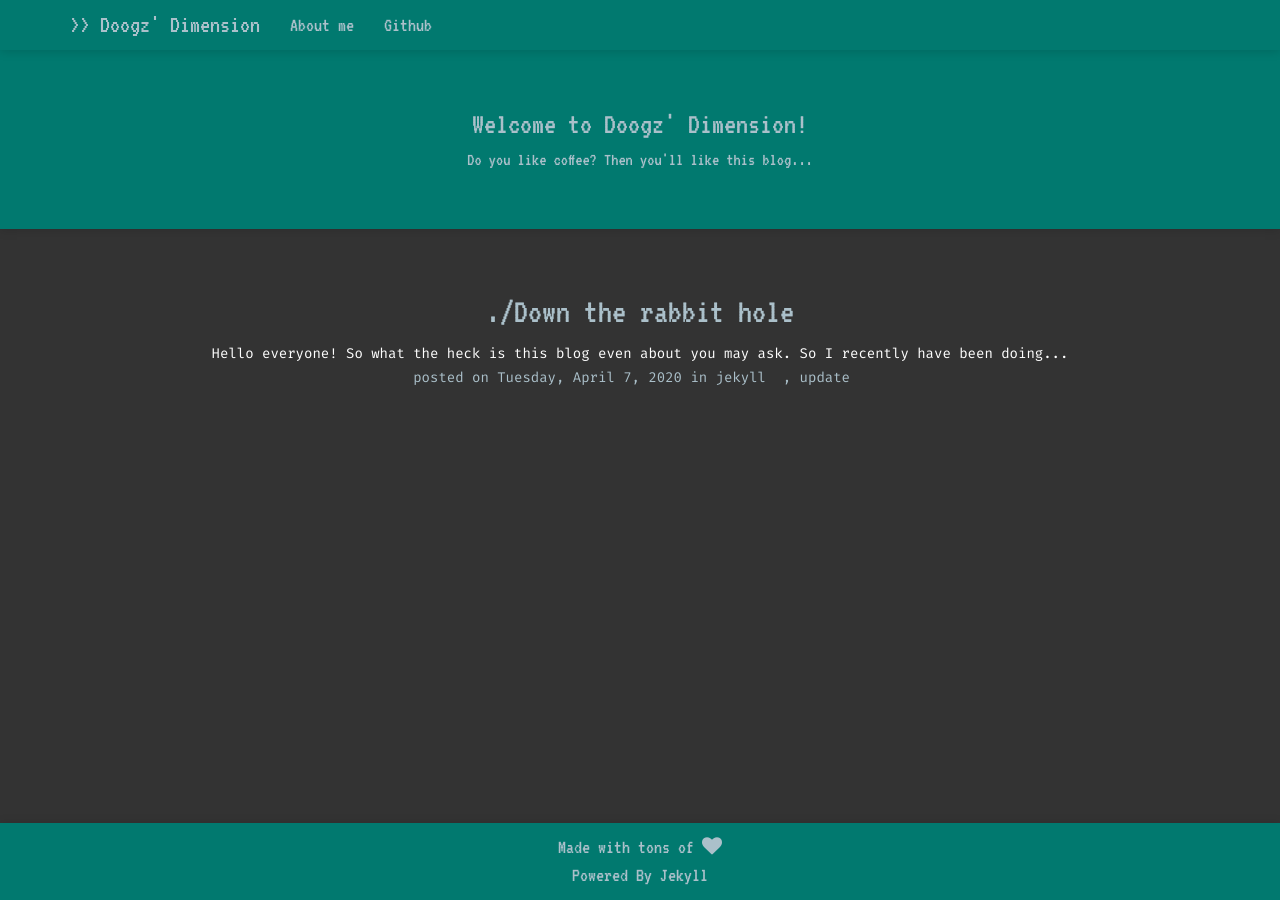
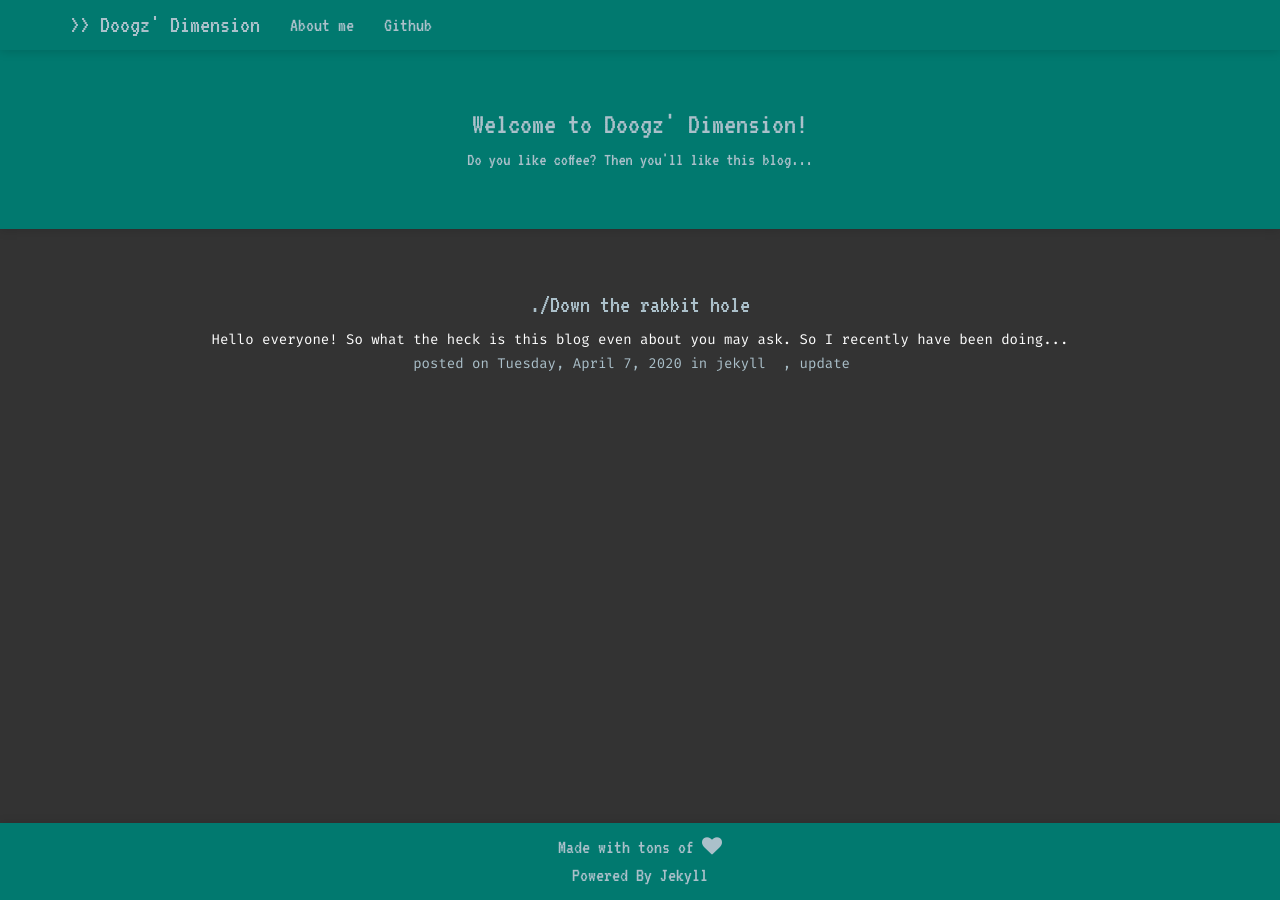
Before and after one commit to wdoogz/wdoogz.github.io, a Jekyll site: the page built from index.html, in a window 1280 px wide. Built offline with Jekyll 4.4.1, drawn with Linux system fonts in a browser that asks for light colours; nearby versions of some CDN libraries; some web fonts are replaced.

Commit message:
Update main.scss

```diff
--- a/css/main.scss
+++ b/css/main.scss
@@ -86,7 +86,7 @@ padding-bottom: 2em;
 }
 
 .post-title{
-  font-size: 35px !important;
+  font-size: 25px !important;
   font-family: "VT323";
 color:  #abc0ca !important;
 }
```
